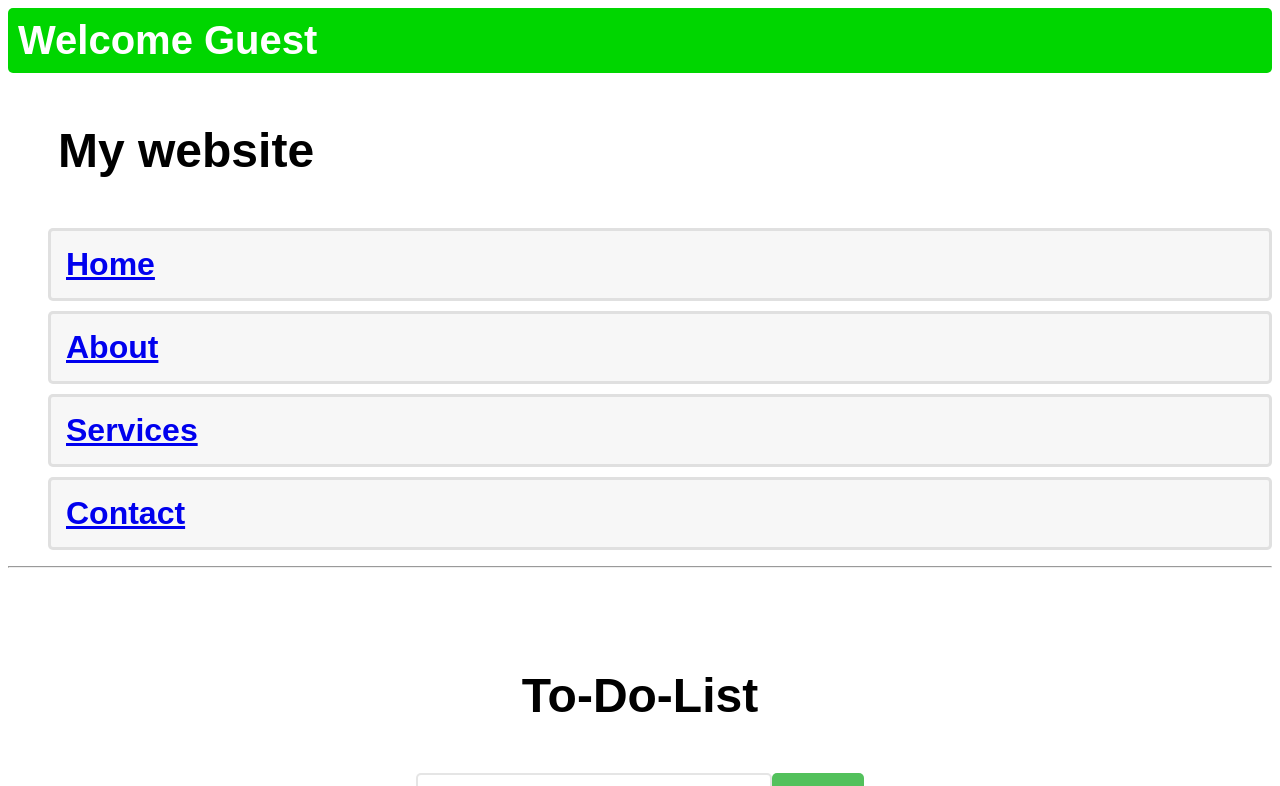
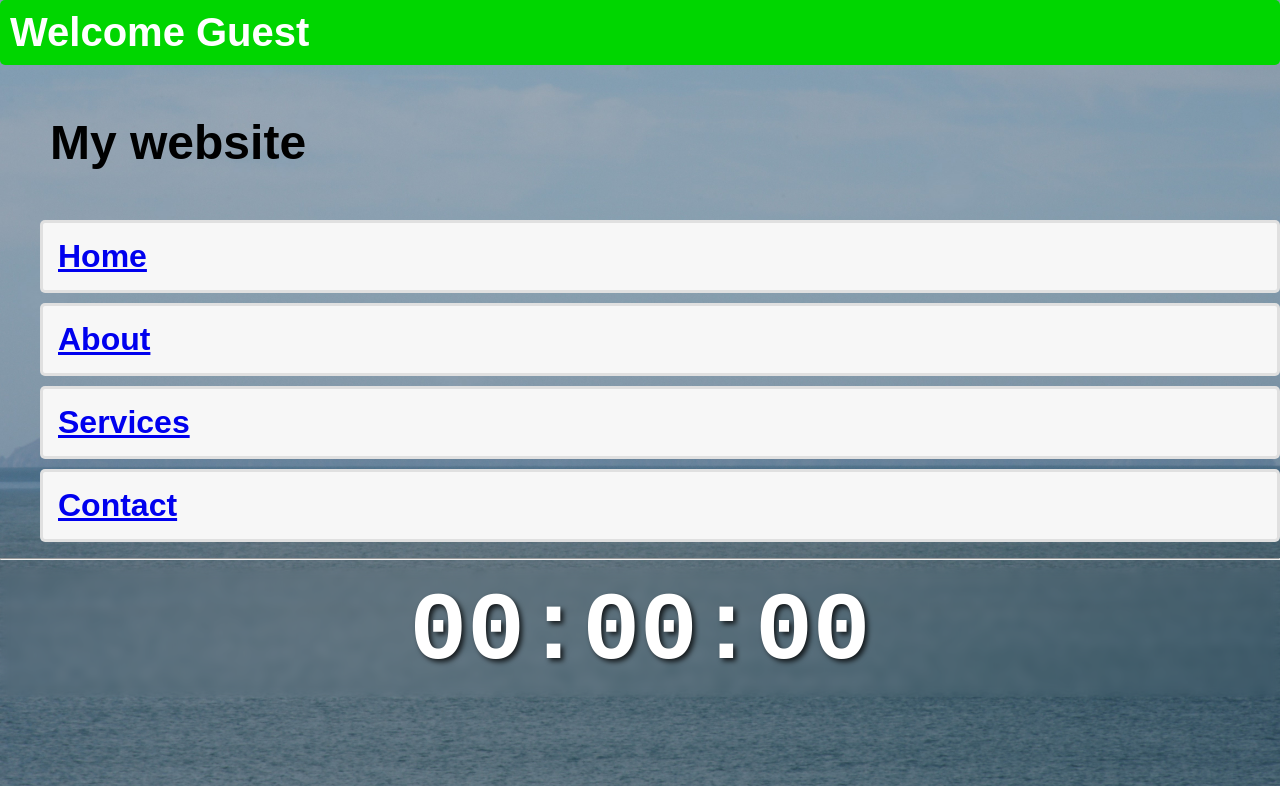
Before and after one commit to MarkChips/React-bro-code-tutorial, a React (Vite) app in the folder my-react-app/: page / in a window 1280 px wide. Shown: the top 786 px of the page. Built offline with nearby package versions, Linux system fonts and the light colour scheme.

Commit message:
style: :lipstick: add background image and add styling to DigitalClock component

```diff
--- a/my-react-app/src/App.jsx
+++ b/my-react-app/src/App.jsx
@@ -10,6 +10,7 @@ import MyComponent3 from "./MyComponent3.jsx";
 import Counter from "./Counter.jsx";
 import ColorPicker from "./ColorPicker.jsx";
 import ToDoList from "./ToDoList.jsx";
+import DigitalClock from './DigitalClock.jsx';
 
 function App() {
 
@@ -32,6 +33,7 @@ function App() {
     <>
       <UserGreeting isLoggedIn={true} />
       <Header />
+      <DigitalClock />
       <ToDoList />
       <ColorPicker />
       <MyComponent3 />
--- /dev/null
+++ b/my-react-app/src/DigitalClock.jsx
@@ -0,0 +1,14 @@
+import React, { useState, useEffect } from 'react';
+
+function DigitalClock() {
+
+    return (
+        <div className='clock-container'>
+            <div className="clock">
+                <span>00:00:00</span>
+            </div>
+        </div>
+    );
+}
+
+export default DigitalClock;
--- a/my-react-app/src/index.css
+++ b/my-react-app/src/index.css
@@ -1,5 +1,26 @@
 body {
   font-family: Arial, Helvetica, sans-serif;
+  background-image: url(assets/IMGP5632.JPG);
+  background-position: center;
+  background-repeat: no-repeat;
+  background-size: cover;
+  background-attachment: fixed;
+  margin: 0;
+}
+
+.clock-container {
+  backdrop-filter: blur(5px);
+  width: 100vw;
+  padding: 10px 0;
+}
+
+.clock {
+  color: white;
+  font-size: 6rem;
+  font-weight: bold;
+  font-family: monospace;
+  text-align: center;
+  text-shadow: 3px 3px 5px hsla(0, 0%, 0%, 0.75);
 }
 
 .to-do-list {
```
Also changed, not shown: my-react-app/src/assets/IMGP5632.JPG (added).
